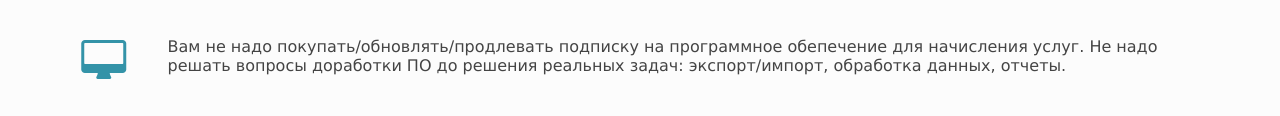
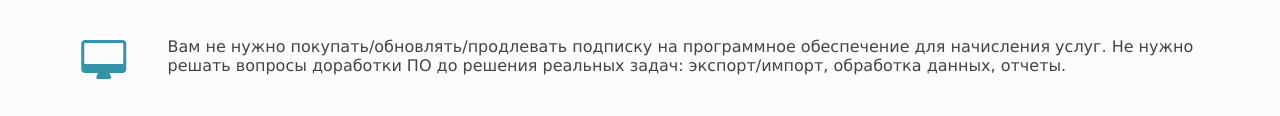
Before and after one commit to vitosbat/isgefest, a website: page views/index.html in a window 1280 px wide. Shown: the part 490-606 px from the top of the page. Drawn offline with nearby package versions, Linux system fonts and the light colour scheme; files that its build step writes are made by us from their sources; files whose address does not match are found by name.

Commit message:
Fixed text errors

```diff
--- a/views/index.html
+++ b/views/index.html
@@ -80,7 +80,7 @@
           <span class="fa fa-desktop"></span>
         </div>
         <div class="col-md-11">
-          <p class="reasons">Вам не надо покупать/обновлять/продлевать подписку на программное обепечение для начисления услуг. Не надо решать вопросы доработки ПО до решения реальных задач: экспорт/импорт, обработка данных, отчеты. </p>
+          <p class="reasons">Вам не нужно покупать/обновлять/продлевать подписку на программное обеспечение для начисления услуг. Не нужно решать вопросы доработки ПО до решения реальных задач: экспорт/импорт, обработка данных, отчеты. </p>
         </div>
       </div>
       <div class="row reasonsrow">
```
